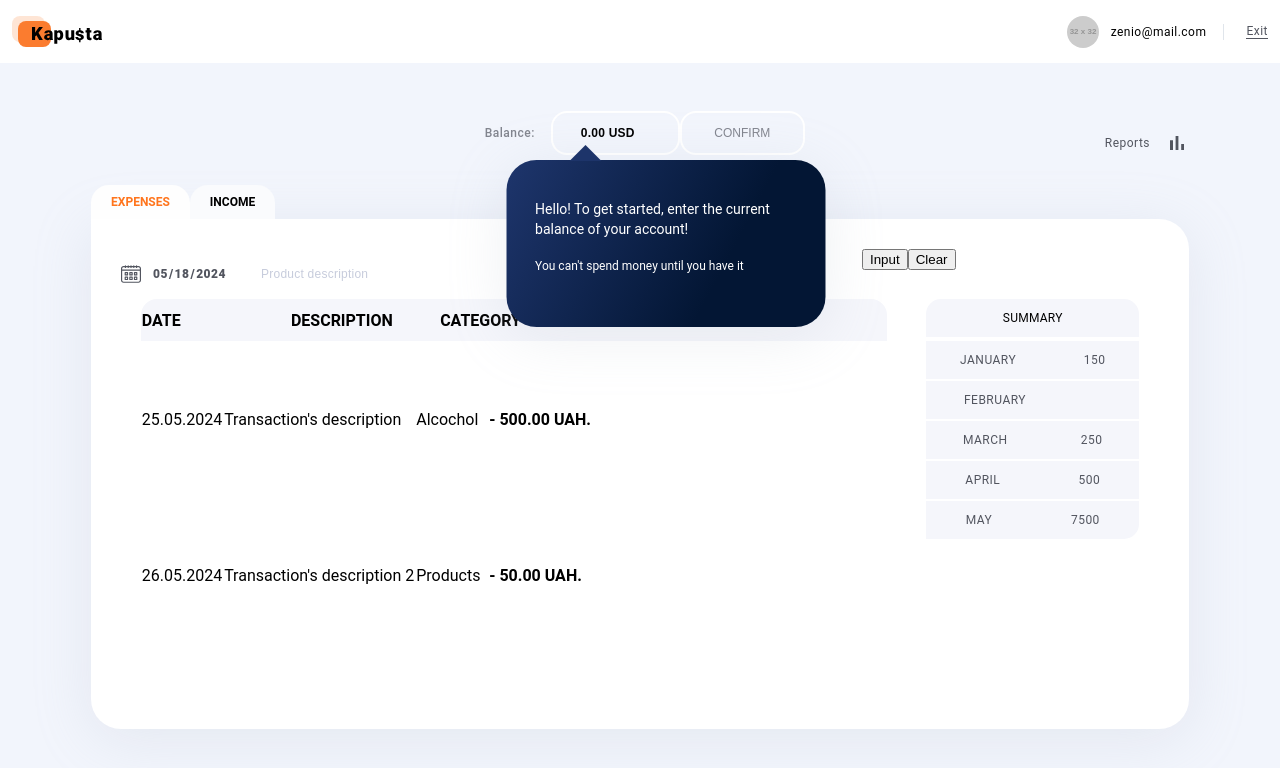
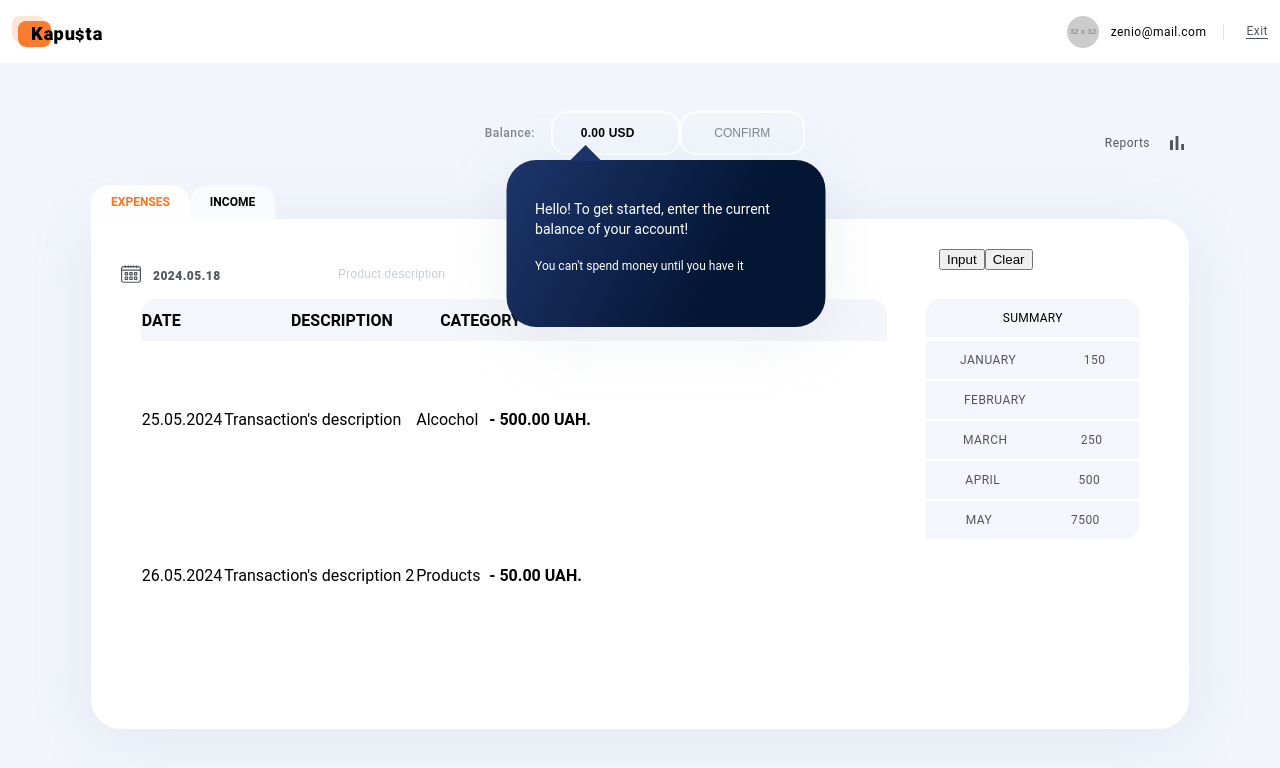
Before and after one commit to 831230/kapusta-architecture, a React (Create React App) app: page / in a window 1280 px wide. Both pictures are taken after typing "name@example.com", "Sample123" into the empty fields and a click on the button "LOG IN". Shown: the top 768 px of the page. Built offline with nearby package versions, Linux system fonts and the light colour scheme.

Commit message:
DatePicker

```diff
--- a/src/components/ExpensesIncomeForm/ExpensesIncomeForm.jsx
+++ b/src/components/ExpensesIncomeForm/ExpensesIncomeForm.jsx
@@ -1,30 +1,23 @@
-import { useState, useRef, useEffect } from 'react';
+import { useState, useEffect } from 'react';
 import { useDispatch } from 'react-redux';
+import DatePicker from 'react-datepicker';
+import 'react-datepicker/dist/react-datepicker.css';
 
 import styles from './ExpensesIncomeForm.module.css';
 import calendar from '../../assets/calendar.svg';
 
 const ExpensesIncomeForm = ({ callback, actionType }) => {
-  const [date, setDate] = useState('');
+  const [date, setDate] = useState(new Date().toLocaleDateString('sv-SE'));
   const [description, setDescription] = useState('');
   const [category, setCategory] = useState('');
   const [amount, setAmount] = useState('');
   const [options, setOptions] = useState(['Category 1', 'Category 2', 'Category 3']);
 
   const dispatch = useDispatch();
-  const dateInputRef = useRef(null);
 
   useEffect(() => {
-    setDate(getTodayDate());
+    setDate(new Date().toLocaleDateString('sv-SE'));
   }, []);
-
-  const getTodayDate = () => {
-    const today = new Date();
-    const year = today.getFullYear();
-    const month = String(today.getMonth() + 1).padStart(2, '0');
-    const day = String(today.getDate()).padStart(2, '0');
-    return `${year}-${month}-${day}`;
-  };
 
   const sendNewExpenseIncome = () => {
     const data = { date, description, category, amount };
@@ -32,20 +25,16 @@ const ExpensesIncomeForm = ({ callback, actionType }) => {
     dispatch(callback(data));
   };
 
-  const handleCalendarClick = () => {
-    dateInputRef.current.showPicker();
-  };
-
   return (
     <form className={styles.ExpensesIncomeForm} action="">
-      <div className={styles.ExpensesIncomeFormDateContainer} onClick={handleCalendarClick}>
+      <div className={styles.ExpensesIncomeFormDateContainer}>
         <img className={styles.ExpensesIncomeFormDateIcon} src={calendar} alt="calendar icon" />
-        <input
-          ref={dateInputRef}
+
+        <DatePicker
+          selected={new Date(date)}
+          onChange={(date) => setDate(date.toLocaleDateString('sv-SE'))}
+          dateFormat="yyyy.MM.dd"
           className={styles.ExpensesIncomeFormDateInput}
-          type="date"
-          onChange={(e) => setDate(e.target.value)}
-          value={date}
         />
       </div>
 
--- a/src/components/ExpensesIncomeForm/ExpensesIncomeForm.module.css
+++ b/src/components/ExpensesIncomeForm/ExpensesIncomeForm.module.css
@@ -29,8 +29,6 @@
   font-family: 'Roboto', sans-serif;
   letter-spacing: 0.48px;
   font-weight: 900;
-
-  pointer-events: none;
 }
 .ExpensesIncomeFormDateInput::-webkit-calendar-picker-indicator {
   display: none;
```
